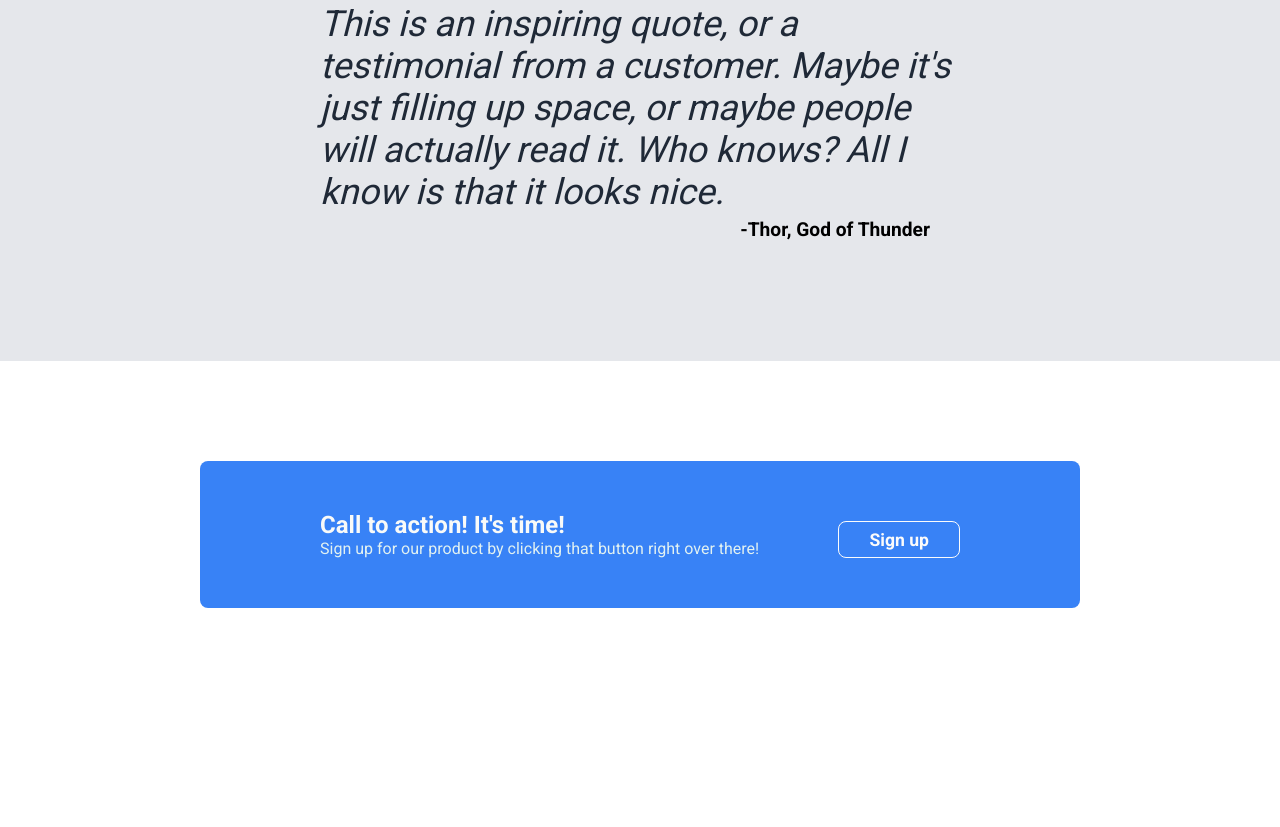
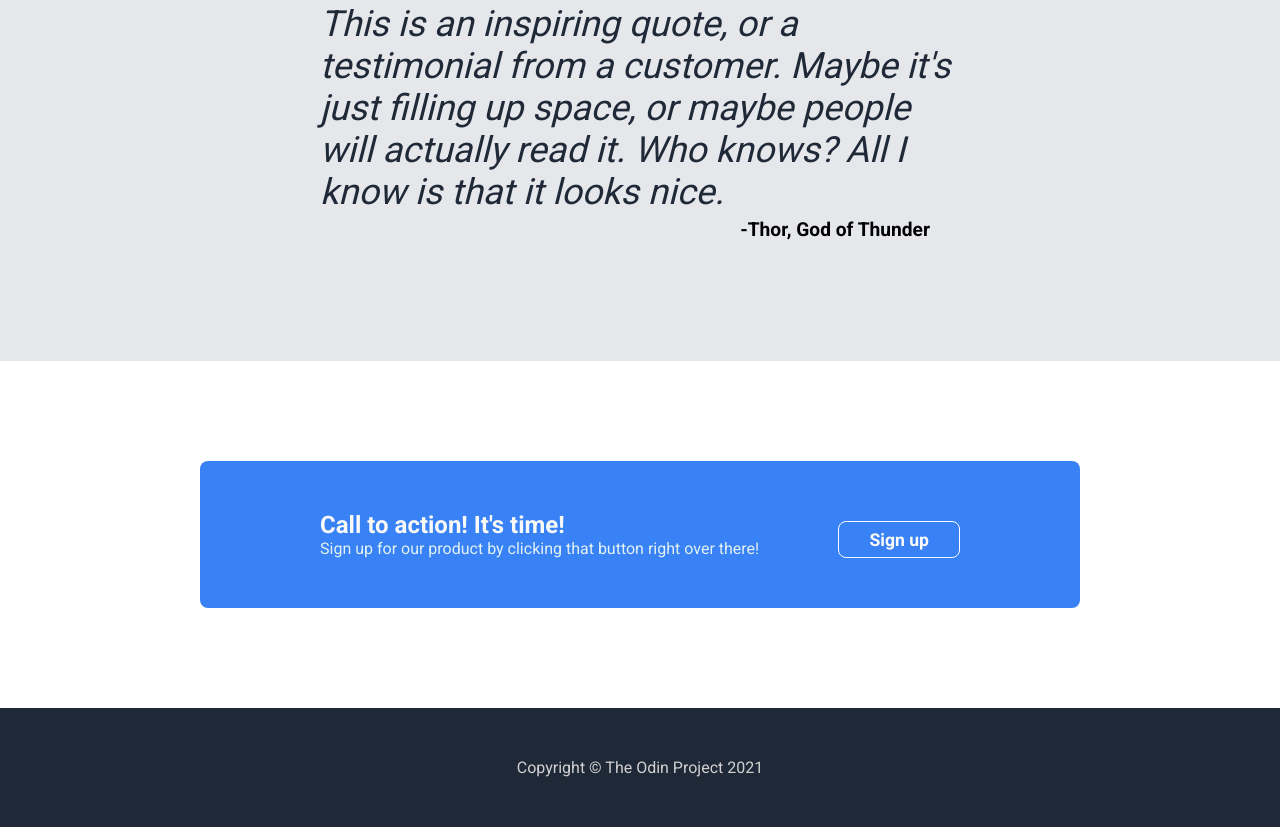
Before and after one commit to Paing-Thu-Tun/landing-page, a plain HTML site: page index.html in a window 1280 px wide. Shown: the part 1110-1937 px from the top of the page. Before the commit the page ends 1818 px from the top, so only its background shows below. Drawn offline with Linux system fonts and the light colour scheme.

Commit message:
Style footer

```diff
--- a/index.html
+++ b/index.html
@@ -80,5 +80,8 @@
         </div>
         <button class="action-button">Sign up</button>
     </div>
+    <div class="footer">
+        Copyright &copy; The Odin Project 2021
+    </div>
 </body>
 </html>
--- a/style.css
+++ b/style.css
@@ -146,7 +146,13 @@ button {
     font-weight: lighter;
 }
 
-
 .action-button {
     border: 1px solid #FBFBFB;
 }
+
+.footer {
+    background-color: #1F2837;
+    text-align: center;
+    padding: 50px;
+    color: #d1d1d1;
+}
```
